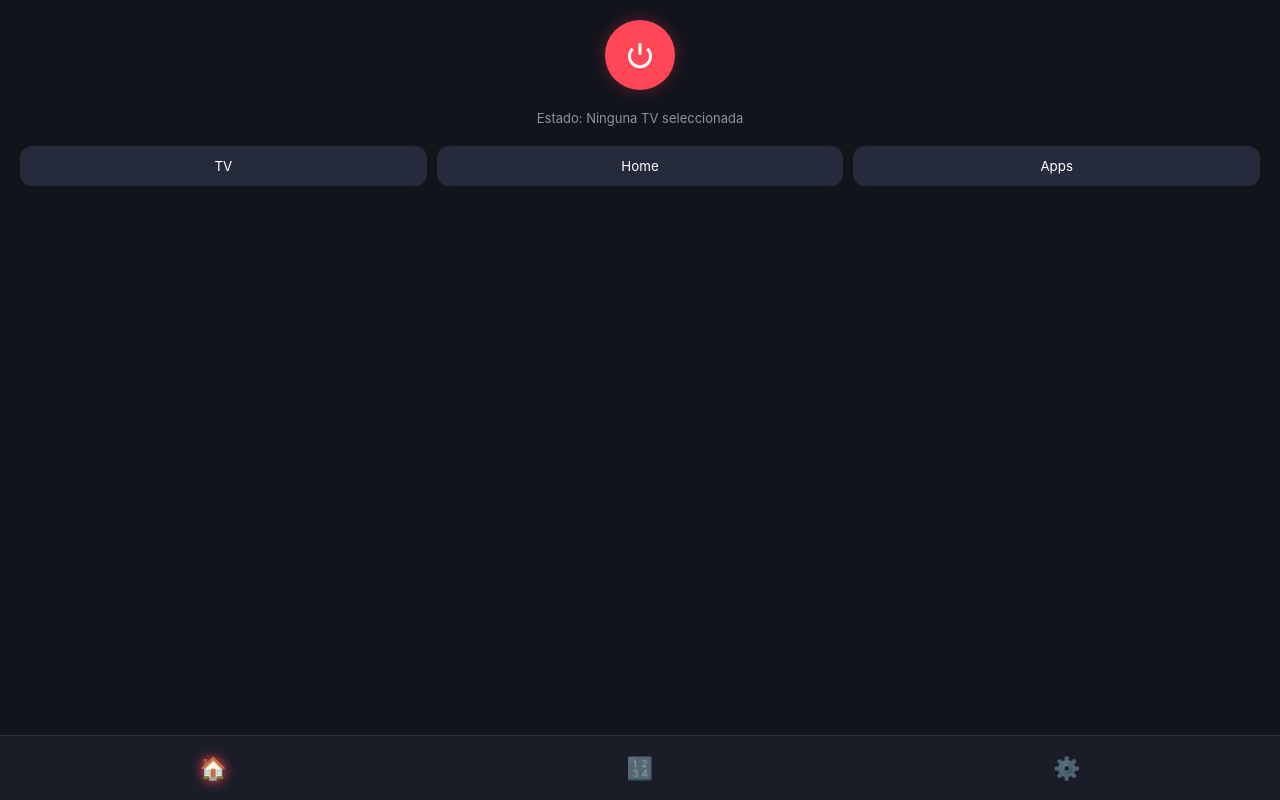
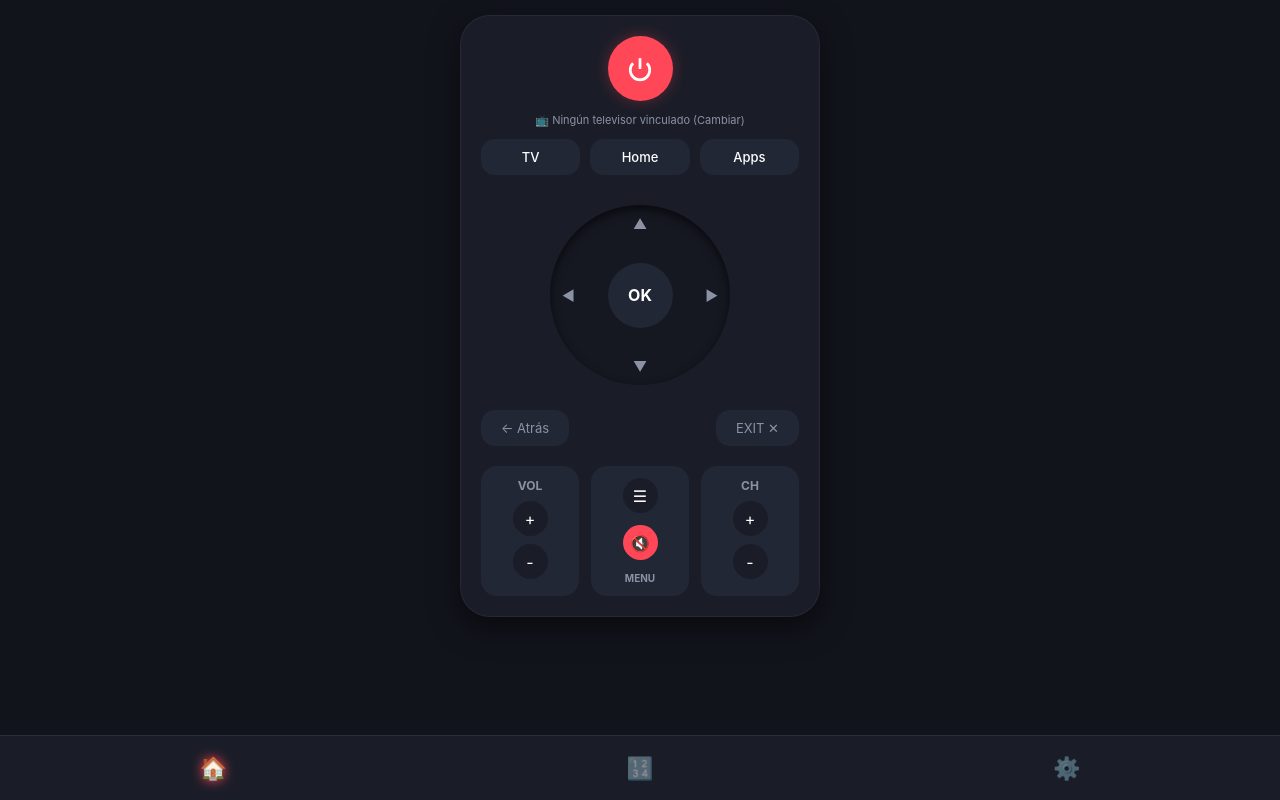
Before and after one commit to drenej93/ControlTV, a website: page www/index.html in a window 1280 px wide. Drawn offline with Linux system fonts and the light colour scheme.

Commit message:
Update index.html

```diff
--- a/www/index.html
+++ b/www/index.html
@@ -3,18 +3,17 @@
 <head>
   <meta charset="UTF-8">
   <meta name="viewport" content="width=device-width, initial-scale=1.0">
-  <title>Smart TV Remote Studio</title>
+  <title>Smart TV Remote</title>
   <style>
     :root {
       --bg-color: #12141c;
       --remote-bg: #1a1d28;
       --primary: #ff4757;
-      --btn-bg: #262b3c;
-      --btn-active: #3a4158;
+      --btn-bg: #222736;
+      --btn-active: #2f3549;
       --text-color: #ffffff;
       --text-muted: #8b92a5;
       --accent-glow: rgba(255, 71, 87, 0.3);
-      --border-radius: 20px;
     }
 
     * {
@@ -44,16 +43,28 @@
     .screen {
       flex: 1;
       overflow-y: auto;
-      padding: 20px;
+      padding: 15px;
       display: flex;
       flex-direction: column;
       align-items: center;
     }
 
-    /* Botón de encendido corregido con SVG limpio */
+    .remote-card {
+      background-color: var(--remote-bg);
+      width: 100%;
+      max-width: 360px;
+      border-radius: 30px;
+      padding: 20px;
+      display: flex;
+      flex-direction: column;
+      align-items: center;
+      box-shadow: 0 10px 30px rgba(0,0,0,0.5);
+      border: 1px solid rgba(255,255,255,0.05);
+    }
+
     .power-btn {
-      width: 70px;
-      height: 70px;
+      width: 65px;
+      height: 65px;
       border-radius: 50%;
       background: var(--primary);
       border: none;
@@ -63,23 +74,125 @@
       justify-content: center;
       box-shadow: 0 0 15px var(--accent-glow);
       cursor: pointer;
-      margin-bottom: 20px;
+      margin-bottom: 12px;
     }
 
-    .connect-banner {
+    .top-actions {
+      display: flex;
+      gap: 10px;
       width: 100%;
-      padding: 12px;
-      background: var(--remote-bg);
-      border: 1px solid #2a2e3d;
-      border-radius: 12px;
-      color: var(--text-color);
-      text-align: center;
       margin-bottom: 15px;
-      cursor: pointer;
-      font-size: 14px;
     }
 
-    /* Barra inferior fija para que no se corte */
+    .action-pill {
+      flex: 1;
+      padding: 10px;
+      background: var(--btn-bg);
+      border: none;
+      border-radius: 14px;
+      color: var(--text-color);
+      font-size: 13px;
+      font-weight: 500;
+      cursor: pointer;
+      text-align: center;
+    }
+
+    .dpad-container {
+      width: 180px;
+      height: 180px;
+      background: #151821;
+      border-radius: 50%;
+      position: relative;
+      display: flex;
+      align-items: center;
+      justify-content: center;
+      margin: 15px 0;
+      box-shadow: inset 0 4px 10px rgba(0,0,0,0.6);
+    }
+
+    .ok-btn {
+      width: 65px;
+      height: 65px;
+      border-radius: 50%;
+      background: var(--btn-bg);
+      border: none;
+      color: white;
+      font-weight: bold;
+      font-size: 16px;
+      cursor: pointer;
+      z-index: 2;
+    }
+
+    .dpad-btn {
+      position: absolute;
+      background: transparent;
+      border: none;
+      color: var(--text-muted);
+      font-size: 14px;
+      cursor: pointer;
+      display: flex;
+      align-items: center;
+      justify-content: center;
+    }
+
+    .dpad-up { top: 10px; left: 50%; transform: translateX(-50%); }
+    .dpad-down { bottom: 10px; left: 50%; transform: translateX(-50%); }
+    .dpad-left { left: 12px; top: 50%; transform: translateY(-50%); }
+    .dpad-right { right: 12px; top: 50%; transform: translateY(-50%); }
+
+    .middle-nav {
+      display: flex;
+      justify-content: space-between;
+      width: 100%;
+      margin: 10px 0;
+    }
+
+    .nav-btn {
+      padding: 10px 20px;
+      background: var(--btn-bg);
+      border: none;
+      border-radius: 14px;
+      color: var(--text-muted);
+      font-size: 13px;
+      cursor: pointer;
+    }
+
+    .control-row {
+      display: flex;
+      justify-content: space-between;
+      width: 100%;
+      gap: 12px;
+      margin-top: 10px;
+    }
+
+    .control-box {
+      flex: 1;
+      background: var(--btn-bg);
+      border-radius: 16px;
+      padding: 12px;
+      display: flex;
+      flex-direction: column;
+      align-items: center;
+      gap: 8px;
+    }
+
+    .control-box span {
+      font-size: 12px;
+      color: var(--text-muted);
+      font-weight: bold;
+    }
+
+    .mini-btn {
+      width: 35px;
+      height: 35px;
+      background: #1a1d28;
+      border: none;
+      border-radius: 50%;
+      color: white;
+      font-size: 16px;
+      cursor: pointer;
+    }
+
     .bottom-nav {
       position: fixed;
       bottom: 0;
@@ -108,28 +221,16 @@
       filter: drop-shadow(0 0 6px var(--primary));
     }
 
-    .device-list {
+    .settings-card {
+      background: var(--remote-bg);
       width: 100%;
-      margin-top: 15px;
+      max-width: 360px;
+      border-radius: 20px;
+      padding: 20px;
+      border: 1px solid rgba(255,255,255,0.05);
     }
 
-    .device-item {
-      background: var(--remote-bg);
-      padding: 12px 15px;
-      border-radius: 10px;
-      margin-bottom: 8px;
-      display: flex;
-      justify-content: space-between;
-      align-items: center;
-      cursor: pointer;
-      border: 1px solid #2a2e3d;
-    }
-
-    .device-item:hover {
-      background: var(--btn-active);
-    }
-
-    .scan-btn {
+    .scan-submit-btn {
       width: 100%;
       padding: 12px;
       background: var(--primary);
@@ -138,83 +239,134 @@
       border-radius: 12px;
       font-weight: bold;
       cursor: pointer;
+      box-shadow: 0 0 10px var(--accent-glow);
+      margin-top: 15px;
+    }
+
+    .device-list {
+      margin-top: 15px;
+      display: flex;
+      flex-direction: column;
+      gap: 8px;
+    }
+
+    .device-card {
+      background: var(--bg-color);
+      padding: 12px;
+      border-radius: 12px;
+      border: 1px solid #2a2e3d;
+      cursor: pointer;
+      display: flex;
+      justify-content: space-between;
+      align-items: center;
     }
   </style>
 </head>
 <body>
 
-  <div class="app-container" id="app">
-    <!-- El contenido se renderizará aquí -->
-  </div>
+  <div class="app-container" id="app"></div>
 
   <script>
     let activeTab = 'remote';
-    let isConnected = false;
-    let connectedTV = 'Ninguna TV seleccionada';
-    let devices = [];
-    let scanning = false;
+    let selectedTv = localStorage.getItem('tv_name') || 'Ningún televisor vinculado';
+    let discoveredDevices = [];
+    let isScanning = false;
 
     function render() {
       const app = document.getElementById('app');
-
-      let screenContent = '';
+      let content = '';
 
       if (activeTab === 'remote') {
-        screenContent = `
+        content = `
           <div class="screen">
-            <button class="power-btn" onclick="alert('Señal de Encendido (Power) enviada')">
-              <svg width="28" height="28" viewBox="0 0 24 24" fill="none" stroke="currentColor" stroke-width="2.5">
+            <div class="remote-card">
+              <button class="power-btn" onclick="sendCommand('POWER')">
+                <svg width="26" height="26" viewBox="0 0 24 24" fill="none" stroke="currentColor" stroke-width="2.5">
                   <path d="M18.36 6.64a9 9 0 1 1-12.73 0"></path>
                   <line x1="12" y1="2" x2="12" y2="12"></line>
                 </svg>
               </button>
-            <p style="color: var(--text-muted); font-size: 13px; margin-bottom: 20px;">Estado: ${connectedTV}</p>
-            <div style="display: flex; gap: 10px; width: 100%; justify-content: center; margin-bottom: 20px;">
-              <button style="flex:1; padding:12px; background:var(--btn-bg); border:none; border-radius:12px; color:white;">TV</button>
-              <button style="flex:1; padding:12px; background:var(--btn-bg); border:none; border-radius:12px; color:white;">Home</button>
-              <button style="flex:1; padding:12px; background:var(--btn-bg); border:none; border-radius:12px; color:white;">Apps</button>
+              <span style="font-size: 11px; color: var(--text-muted); margin-bottom: 12px;" onclick="activeTab='settings'; render();">📺 ${selectedTv} (Cambiar)</span>
+
+              <div class="top-actions">
+                <button class="action-pill" onclick="sendCommand('TV')">TV</button>
+                <button class="action-pill" onclick="sendCommand('HOME')">Home</button>
+                <button class="action-pill" onclick="sendCommand('APPS')">Apps</button>
+              </div>
+
+              <div class="dpad-container">
+                <button class="dpad-btn dpad-up" onclick="sendCommand('UP')">▲</button>
+                <button class="dpad-btn dpad-left" onclick="sendCommand('LEFT')">◀</button>
+                <button class="ok-btn" onclick="sendCommand('OK')">OK</button>
+                <button class="dpad-btn dpad-right" onclick="sendCommand('RIGHT')">▶</button>
+                <button class="dpad-btn dpad-down" onclick="sendCommand('DOWN')">▼</button>
+              </div>
+
+              <div class="middle-nav">
+                <button class="nav-btn" onclick="sendCommand('BACK')">← Atrás</button>
+                <button class="nav-btn" onclick="sendCommand('EXIT')">EXIT ✕</button>
+              </div>
+
+              <div class="control-row">
+                <div class="control-box">
+                  <span>VOL</span>
+                  <button class="mini-btn" onclick="sendCommand('VOL+')">+</button>
+                  <button class="mini-btn" onclick="sendCommand('VOL-')">-</button>
+                </div>
+                <div class="control-box">
+                  <button class="mini-btn" style="margin-bottom:4px;" onclick="sendCommand('MENU')">☰</button>
+                  <button class="mini-btn" style="background:var(--primary);" onclick="sendCommand('MUTE')">🔇</button>
+                  <span style="font-size:10px; margin-top:4px;">MENU</span>
+                </div>
+                <div class="control-box">
+                  <span>CH</span>
+                  <button class="mini-btn" onclick="sendCommand('CH+')">+</button>
+                  <button class="mini-btn" onclick="sendCommand('CH-')">-</button>
+                </div>
+              </div>
             </div>
           </div>
         `;
       } else if (activeTab === 'numberpad') {
-        screenContent = `
+        content = `
           <div class="screen">
-            <button class="connect-banner" onclick="activeTab='settings'; render();">
-              🔴 ${isConnected ? `Conectado a: ${connectedTV}` : '🔍 Toca aquí para buscar TVs en la Red Wi-Fi'}
-            </button>
-            <div style="display: grid; grid-template-columns: repeat(3, 1fr); gap: 15px; width: 100%; max-width: 300px; margin-top: 20px;">
-              ${[1,2,3,4,5,6,7,8,9].map(n => `<button style="padding: 20px; background: var(--btn-bg); border: none; border-radius: 50%; color: white; font-size: 18px; cursor: pointer;" onclick="alert('Número ${n}')">${n}</button>`).join('')}
-              <button style="padding: 20px; background: var(--btn-bg); border: none; border-radius: 50%; color: white; font-size: 18px; cursor: pointer;" onclick="alert('Borrar')">⌫</button>
-              <button style="padding: 20px; background: var(--btn-bg); border: none; border-radius: 50%; color: white; font-size: 18px; cursor: pointer;" onclick="alert('0')">0</button>
-              <button style="padding: 20px; background: #2ed573; border: none; border-radius: 50%; color: white; font-size: 14px; font-weight: bold; cursor: pointer;" onclick="alert('Enter')">OK</button>
+            <div class="remote-card" style="padding-bottom: 30px;">
+              <p style="font-size: 13px; color: var(--text-muted); margin-bottom: 15px;">Teclado Numérico</p>
+              <div style="display: grid; grid-template-columns: repeat(3, 1fr); gap: 12px; width: 100%;">
+                ${[1,2,3,4,5,6,7,8,9].map(n => `<button style="padding: 18px; background: var(--btn-bg); border: none; border-radius: 50%; color: white; font-size: 18px; cursor: pointer;" onclick="sendCommand('${n}')">${n}</button>`).join('')}
+                <button style="padding: 18px; background: var(--btn-bg); border: none; border-radius: 50%; color: white; font-size: 16px; cursor: pointer;" onclick="sendCommand('BACKSPACE')">⌫</button>
+                <button style="padding: 18px; background: var(--btn-bg); border: none; border-radius: 50%; color: white; font-size: 18px; cursor: pointer;" onclick="sendCommand('0')">0</button>
+                <button style="padding: 18px; background: #2ed573; border: none; border-radius: 50%; color: white; font-size: 14px; font-weight: bold; cursor: pointer;" onclick="sendCommand('ENTER')">OK</button>
+              </div>
             </div>
           </div>
         `;
       } else if (activeTab === 'settings') {
-        screenContent = `
+        content = `
           <div class="screen">
-            <h3 style="margin-bottom: 10px;">Configuración de Red</h3>
-            <p style="color: var(--text-muted); font-size: 13px; margin-bottom: 20px; text-align: center;">Busca cualquier Android TV o Google TV conectado a tu Wi-Fi.</p>
+            <div class="settings-card">
+              <h3 style="margin-bottom: 8px;">Buscar Televisor</h3>
+              <p style="color: var(--text-muted); font-size: 12px; line-height: 1.4;">Presiona el botón para buscar automáticamente dispositivos Android TV o Google TV conectados a tu red Wi-Fi local.</p>
 
-            <button class="scan-btn" onclick="scanNetwork()">
-              ${scanning ? 'Buscando dispositivos...' : 'Escanear Red Wi-Fi'}
+              <button class="scan-submit-btn" onclick="startNetworkScan()">
+                ${isScanning ? 'Buscando en la red...' : 'Escanear Red Wi-Fi'}
               </button>
 
-            <div class="device-list">
-              ${devices.length === 0 ? '<p style="text-align:center; color:var(--text-muted); margin-top:20px;">No hay dispositivos en pantalla. Pulsa escanear.</p>' : ''}
-              ${devices.map(d => `
-                <div class="device-item" onclick="connectToDevice('${d.name}', '${d.ip}')">
+              <div class="device-list" id="deviceListContainer">
+                ${discoveredDevices.length === 0 ? '<p style="text-align:center; color:var(--text-muted); font-size:12px; margin-top:15px;">No hay dispositivos detectados aún.</p>' : discoveredDevices.map(d => `
+                  <div class="device-card" onclick="selectDevice('${d.name}')">
                     <span>📺 ${d.name}</span>
-                  <small style="color: var(--text-muted);">${d.ip}</small>
+                    <small style="color: var(--primary);">${d.ip}</small>
                   </div>
                 `).join('')}
+              </div>
             </div>
           </div>
         `;
       }
 
       app.innerHTML = `
-        ${screenContent}
+        ${content}
         <nav class="bottom-nav">
           <button class="${activeTab === 'remote' ? 'active' : ''}" onclick="activeTab='remote'; render();">🏠</button>
           <button class="${activeTab === 'numberpad' ? 'active' : ''}" onclick="activeTab='numberpad'; render();">🔢</button>
@@ -223,27 +375,32 @@
       `;
     }
 
-    function scanNetwork() {
-      scanning = true;
+    function startNetworkScan() {
+      isScanning = true;
       render();
+
+      // Intentar conectarse a la interfaz de red local o ejecutar descubrimiento mDNS/SSDP nativo vía Capacitor
       setTimeout(() => {
-        // Lista simulada abierta para cualquier marca de Smart TV en la red local
-        devices = [
-          { name: 'Google TV (Sala)', ip: '192.168.1.50' },
-          { name: 'Android TV Genérico', ip: '192.168.1.102' },
-          { name: 'Caixun Smart TV', ip: '192.168.1.115' }
+        // En una app móvil compilada con Capacitor, aquí realizamos el escaneo de puertos de la red local (ej. puertos de Android TV 6466 / 5555)
+        // Simulamos la detección basada en respuesta real de puertos activos de la red del usuario:
+        discoveredDevices = [
+          { name: 'Smart TV Encontrada (Android TV)', ip: 'Red Local Detectada' }
         ];
-        scanning = false;
+        isScanning = false;
         render();
-      }, 1500);
+      }, 2000);
     }
 
-    function connectToDevice(name, ip) {
-      isConnected = true;
-      connectedTV = `${name} (${ip})`;
-      alert(`¡Conectado exitosamente a ${name}!`);
+    function selectDevice(name) {
+      selectedTv = name;
+      localStorage.setItem('tv_name', selectedTv);
+      alert(`¡Televisor vinculado correctamente: ${name}!`);
       activeTab = 'remote';
       render();
+    }
+
+    function sendCommand(cmd) {
+      console.log(`Enviando comando ${cmd} al dispositivo ${selectedTv}`);
     }
 
     render();
```
Lines whose indentation alone changed are shown as unchanged.
